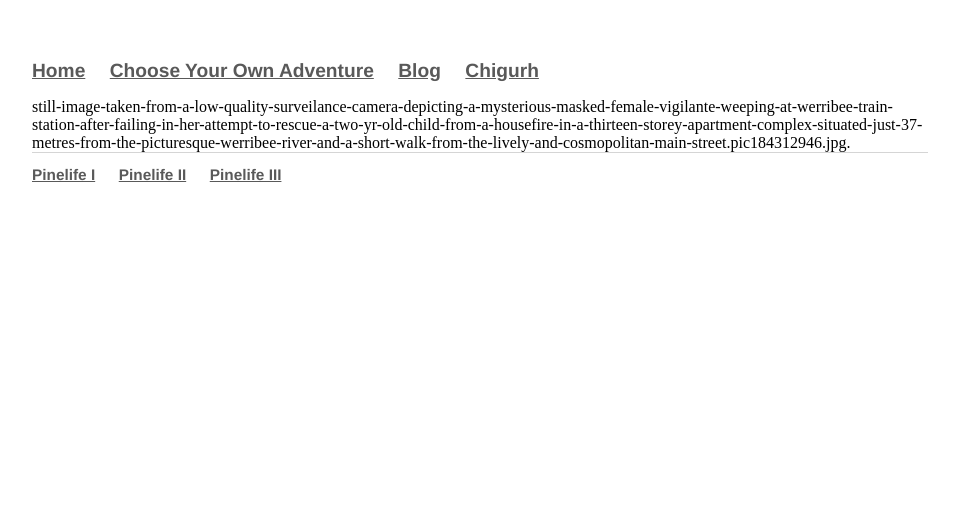
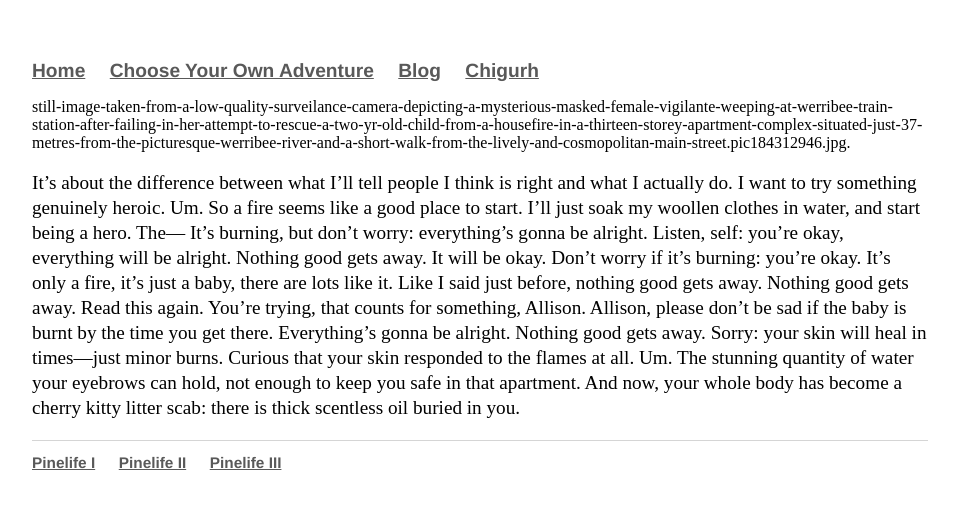
Before and after one commit to Pinelife/pinelife.github.io, a Jekyll site: the page built from Hellhole/Room9.html, in a window 1280 px wide. Shown: the top 509 px of the page, without its empty margins (160-1117 px from the left). Built offline with Jekyll 4.4.1, drawn with Linux system fonts in a browser that asks for light colours.

Commit message:
Update Room9.html

```diff
--- a/Hellhole/Room9.html
+++ b/Hellhole/Room9.html
@@ -3,3 +3,16 @@ layout: default
 title: Pinelife
 ---
 still-image-taken-from-a-low-quality-surveilance-camera-depicting-a-mysterious-masked-female-vigilante-weeping-at-werribee-train-station-after-failing-in-her-attempt-to-rescue-a-two-yr-old-child-from-a-housefire-in-a-thirteen-storey-apartment-complex-situated-just-37-metres-from-the-picturesque-werribee-river-and-a-short-walk-from-the-lively-and-cosmopolitan-main-street.pic184312946.jpg.
+<p>
+  It’s about the difference between what I’ll tell people I think is right and what I actually do. I want to try something genuinely
+  heroic.
+Um. So a fire seems like a good place to start. I’ll just soak my woollen clothes in water, and start being a hero. The—
+It’s burning, but don’t worry: everything’s gonna be alright. Listen, self: you’re okay, everything will be alright. Nothing good gets
+  away. It will be okay. Don’t worry if it’s burning: you’re okay. It’s only a fire, it’s just a baby, there are lots like it. Like I
+  said just before, nothing good gets away. Nothing good gets away. Read this again. You’re trying, that counts for something, Allison.
+  Allison, please don’t be sad if the baby is burnt by the time you get there. Everything’s gonna be alright. Nothing good gets away.
+
+ Sorry: your skin will heal in times—just minor burns. Curious that your skin responded to the flames at all. Um. The stunning quantity
+  of water your eyebrows can hold, not enough to keep you safe in that apartment. And now, your whole body has become a cherry kitty
+  litter scab: there is thick scentless oil buried in you.
+</p>
```
